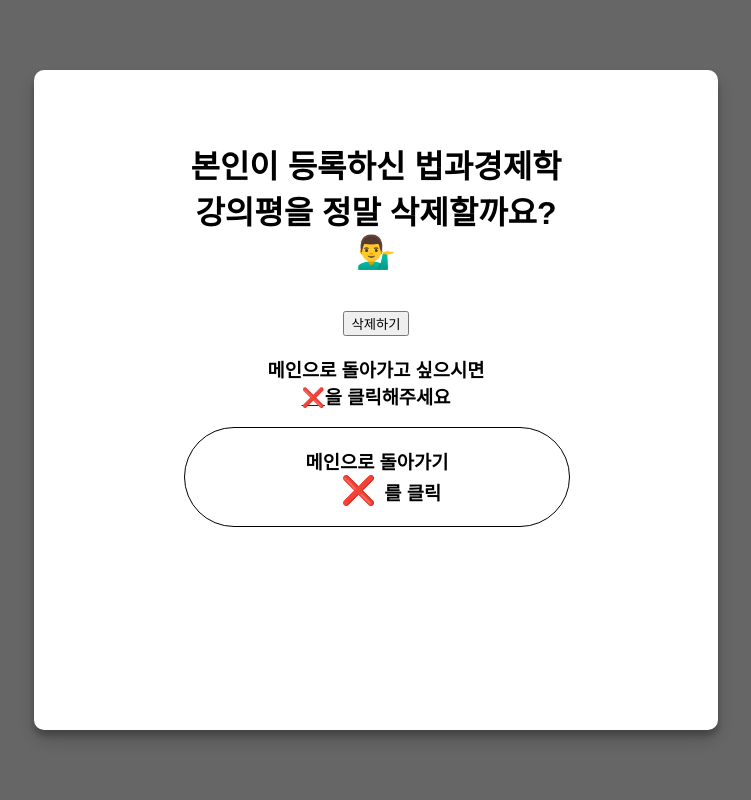
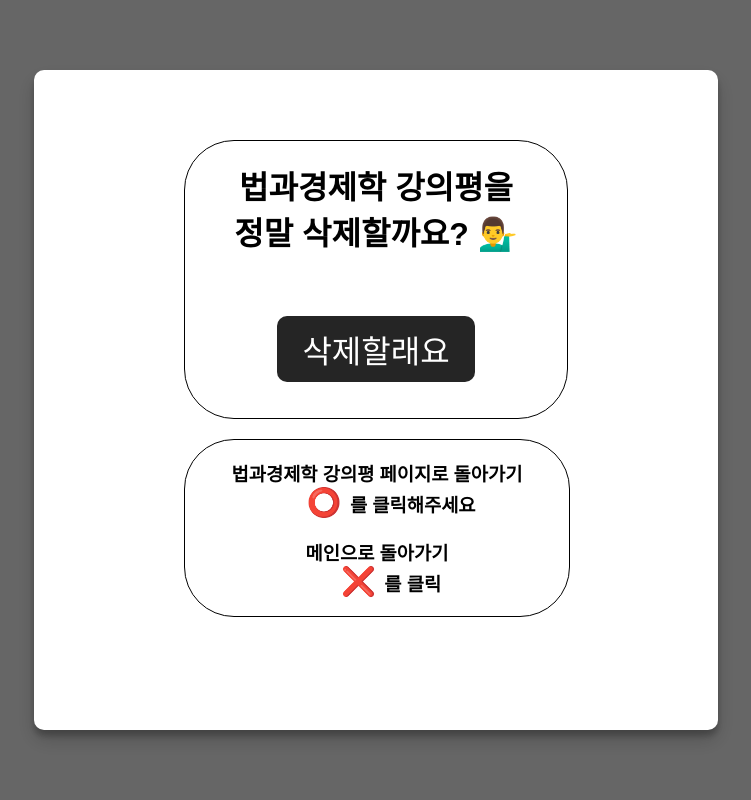
Before and after one commit to HyeseonLee/LLTeacher, a Django app: page /LE/delete/3 in a window 1280 px wide. Shown: the whole page, without its empty margins (264-1015 px from the left). Run offline with Django 3.2, Linux system fonts and the light colour scheme; data comes from the database, SQL or seed files in the repository; both versions use the stored data as it was after the commit; parts of the project's set-up code (start-up, migrations or seed data) failed here and were passed over.

Commit message:
[Front-end] feat : 수정 및 삭제 페이지 레이아웃 수정

```diff
--- a/app/static/css/create.css
+++ b/app/static/css/create.css
@@ -42,11 +42,39 @@ div .CREATE_Link_Box{
     display: inline-block;
 }
 
+.BaseFormBtn{
+    all:unset;
+    background-color: rgb(37, 37, 37);
+    color: white;
+    font-size: 2em;
+    padding: 10px 25px;
+    margin: 0.7em 0em 0.5em 0em ;
+    border-radius:  10px;
+    cursor: pointer;
+}
 
 /*
 base.create.form.html  createview 양식 꾸미기
 */
 .CREATE_View_Form{
+    border: 1px solid black;
+    border-radius: 50px;
+    margin: 20px 0 20px 0;
+    padding: 0 0 20px 0;
+}
+/*
+base.create.form.html  createview 양식 꾸미기
+*/
+.UPDATE_View_Form{
+    border: 1px solid black;
+    border-radius: 50px;
+    margin: 20px 0 20px 0;
+    padding: 0 0 20px 0;
+}
+/*
+base.create.form.html  createview 양식 꾸미기
+*/
+.DELETE_View_Form{
     border: 1px solid black;
     border-radius: 50px;
     margin: 20px 0 20px 0;
--- a/app/templates/base_delete.html
+++ b/app/templates/base_delete.html
@@ -1,10 +1,14 @@
 {% extends "abase_form.html" %}
 {% load static %}
 {% block form %}
-<form method="POST">
-    {% csrf_token %}
-    <h1>본인이 등록하신 {% block name %}{% endblock name %} 강의평을 정말 삭제할까요? 💁‍♂️</h1><br>
-    <input type="submit" value="삭제하기">
-</form>
-<h3>메인으로 돌아가고 싶으시면<br><a href = "{% url 'main' %}">❌</a>을 클릭해주세요</h3>
+<div class="DELETE_View_Form">
+    <form method="POST">
+        {% csrf_token %}
+        <h1>{% block name %}{% endblock name %} 강의평을<br> 정말 삭제할까요? 💁‍♂️</h1><br>
+        <input class="BaseFormBtn" type="submit" value="삭제할래요">
+    </form>
+</div>
 {% endblock form %}
+{% block link %}
+    <h3>일반화학2 강의평 페이지로 돌아가기<br><a class="LoginLogout" href="{% url 'GC2' %}">⭕</a>를 클릭해주세요</h3>
+{% endblock link%}
--- a/app/templates/gc2_create_form.html
+++ b/app/templates/gc2_create_form.html
@@ -7,5 +7,5 @@
     일반화학2
 {% endblock name %}
 {% block link %}
-    <h3>일반화학2 강의평 페이지로 돌아가기<br><a href="{% url 'GC2' %}">❌</a>를 클릭해주세요</h3>
+    <h3>일반화학2 강의평 페이지로 돌아가기<br><a class="LoginLogout" href="{% url 'GC2' %}">⭕</a>를 클릭해주세요</h3>
 {% endblock link%}
--- a/app/templates/gc2_delete_form.html
+++ b/app/templates/gc2_delete_form.html
@@ -6,3 +6,6 @@
 {% block name %}
     일반화학2
 {% endblock name %}
+{% block link %}
+    <h3>일반화학2 강의평 페이지로 돌아가기<br><a class="LoginLogout" href="{% url 'GC2' %}">⭕</a>를 클릭해주세요</h3>
+{% endblock link%}
--- a/app/templates/gc2_update_form.html
+++ b/app/templates/gc2_update_form.html
@@ -6,3 +6,6 @@
 {% block name %}
     일반화학2
 {% endblock name %}
+{% block link %}
+    <h3>일반화학2 강의평 페이지로 돌아가기<br><a class="LoginLogout" href="{% url 'GC2' %}">⭕</a>를 클릭해주세요</h3>
+{% endblock link %}
--- a/app/templates/index.html
+++ b/app/templates/index.html
@@ -40,7 +40,7 @@
 
     <div class="main-item 2">
         <a class="articles" href="{% url 'LE' %}"id = "articles">
-            <p class="title">법과 경제학 : {{professorNameLE}}</p>
+            <p class="title">법과경제학 : {{professorNameLE}}</p>
             <p class="score">평균평점 {{avgLE}}</p>
             <p class="seme">{{latestLE.seme}} 수강자</p>
             <p class="text">"{{latestLE.text}}"</p>
@@ -82,7 +82,7 @@
 
         <div class="main-item 2">
             <a class="articles" onclick="loginWarning();" href="#">
-                <p class="title">법과 경제학 : {{professorNameLE}}</p>
+                <p class="title">법과경제학 : {{professorNameLE}}</p>
                 <p class="score">평균평점 {{avgLE}}</p>
                 <p class="seme">{{latestLE.seme}} 수강자</p>
                 <p class="text">"{{latestLE.text|truncatechars_html:20}}"</p>
--- a/app/templates/le_create_form.html
+++ b/app/templates/le_create_form.html
@@ -7,6 +7,5 @@
     법과경제학
 {% endblock name %}
 {% block link %}
-    <h3>법과경제학 강의평가 페이지로 돌아가기<br>
-    <a href="{% url 'LE' %}">❌</a>를 클릭해주세요</h3>
+    <h3>법과경제학 강의평 페이지로 돌아가기<br><a class="LoginLogout" href="{% url 'LE' %}">⭕</a>를 클릭해주세요</h3>
 {% endblock link%}
--- a/app/templates/le_delete_form.html
+++ b/app/templates/le_delete_form.html
@@ -6,3 +6,6 @@
 {% block name %}
     법과경제학
 {% endblock name %}
+{% block link %}
+    <h3>법과경제학 강의평 페이지로 돌아가기<br><a class="LoginLogout" href="{% url 'LE' %}">⭕</a>를 클릭해주세요</h3>
+{% endblock link%}
--- a/app/templates/le_update_form.html
+++ b/app/templates/le_update_form.html
@@ -6,3 +6,6 @@
 {% block name %}
     법과경제학
 {% endblock name %}
+{% block link %}
+    <h3>법과경제학 강의평 페이지로 돌아가기<br><a class="LoginLogout" href="{% url 'LE' %}">⭕</a>를 클릭해주세요</h3>
+{% endblock link %}
--- a/app/templates/pe_create_form.html
+++ b/app/templates/pe_create_form.html
@@ -7,6 +7,5 @@
     물리학실험
 {% endblock name %}
 {% block link %}
-    <h3>물리학실험 강의평가 페이지로 돌아가기<br>
-    <a href="{% url 'PE' %}">❌</a>를 클릭해주세요</h3>
+    <h3>일반물리학실험 강의평 페이지로 돌아가기<br><a class="LoginLogout" href="{% url 'PE' %}">⭕</a>를 클릭해주세요</h3>
 {% endblock link%}
--- a/app/templates/pe_delete_form.html
+++ b/app/templates/pe_delete_form.html
@@ -6,3 +6,6 @@
 {% block name %}
     일반물리학실험
 {% endblock name %}
+{% block link %}
+    <h3>일반물리학실험 강의평 페이지로 돌아가기<br><a class="LoginLogout" href="{% url 'PE' %}">⭕</a>를 클릭해주세요</h3>
+{% endblock link%}
--- a/app/templates/pe_update_form.html
+++ b/app/templates/pe_update_form.html
@@ -6,3 +6,6 @@
 {% block name %}
     일반물리학실험
 {% endblock name %}
+{% block link %}
+    <h3>일반물리학실험 강의평 페이지로 돌아가기<br><a class="LoginLogout" href="{% url 'PE' %}">⭕</a>를 클릭해주세요</h3>
+{% endblock link %}
--- a/app/templates/wp_create_form.html
+++ b/app/templates/wp_create_form.html
@@ -7,6 +7,5 @@
     웹프로그래밍
 {% endblock name %}
 {% block link %}
-    <h3>웹프로그래밍 강의평가 페이지로 돌아가기<br>
-    <a href="{% url 'WP' %}">❌</a>를 클릭해주세요</h3>
+<h3>웹프로그래밍 강의평 페이지로 돌아가기<br><a class="LoginLogout" href="{% url 'WP'' %}">⭕</a>를 클릭해주세요</h3>
 {% endblock link%}
--- a/app/templates/wp_delete_form.html
+++ b/app/templates/wp_delete_form.html
@@ -6,3 +6,6 @@
 {% block name %}
     웹프로그래밍
 {% endblock name %}
+{% block link %}
+    <h3>웹프로그래밍 강의평 페이지로 돌아가기<br><a class="LoginLogout" href="{% url 'WP' %}">⭕</a>를 클릭해주세요</h3>
+{% endblock link%}
--- a/app/templates/wp_update_form.html
+++ b/app/templates/wp_update_form.html
@@ -6,3 +6,6 @@
 {% block name %}
     웹프로그래밍
 {% endblock name %}
+{% block link %}
+    <h3>웹프로그래밍 강의평 페이지로 돌아가기<br><a class="LoginLogout" href="{% url 'WP'' %}">⭕</a>를 클릭해주세요</h3>
+{% endblock link %}
```
Also changed, not shown: app/templates/base_update.html (+8 -7 lines), db.sqlite3.
